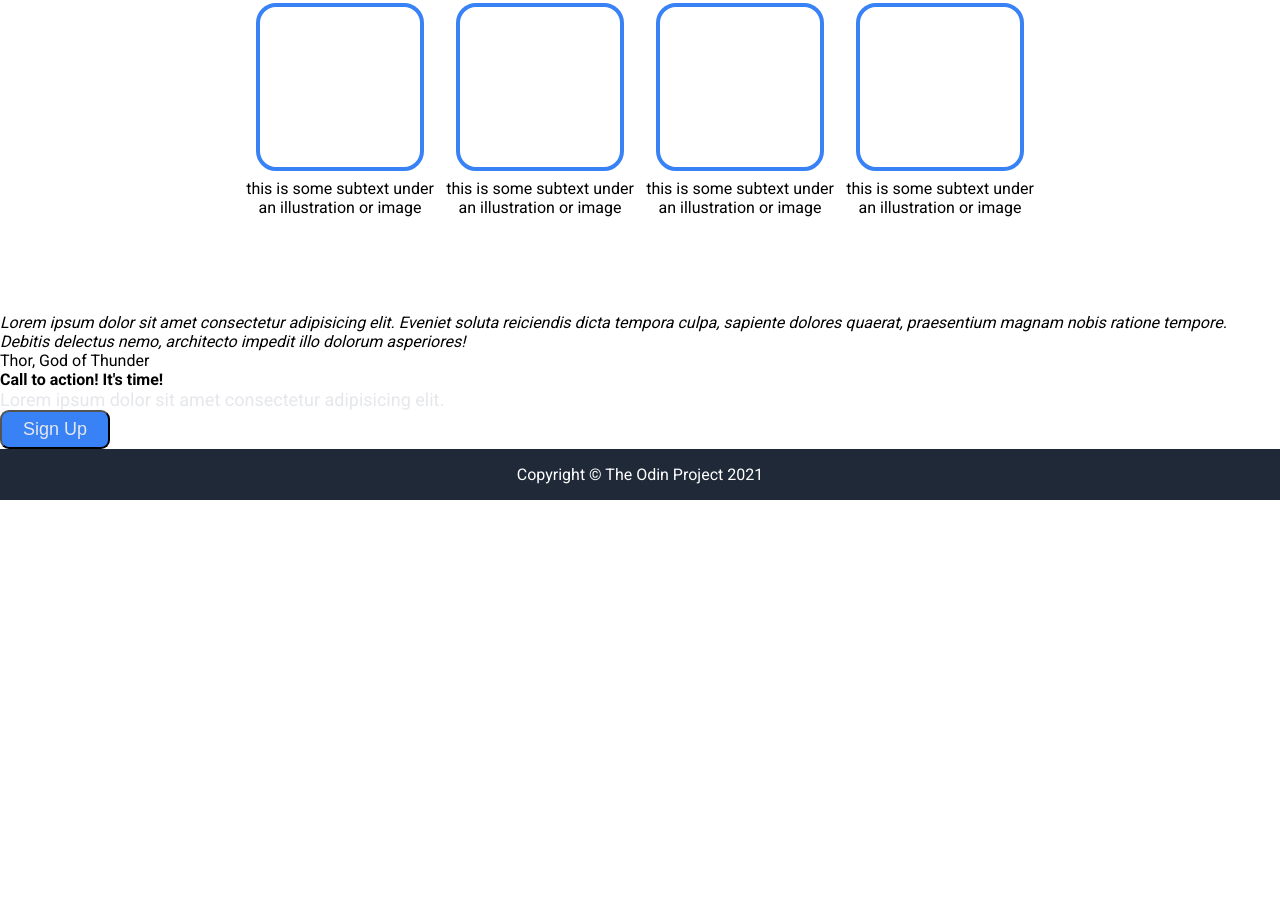
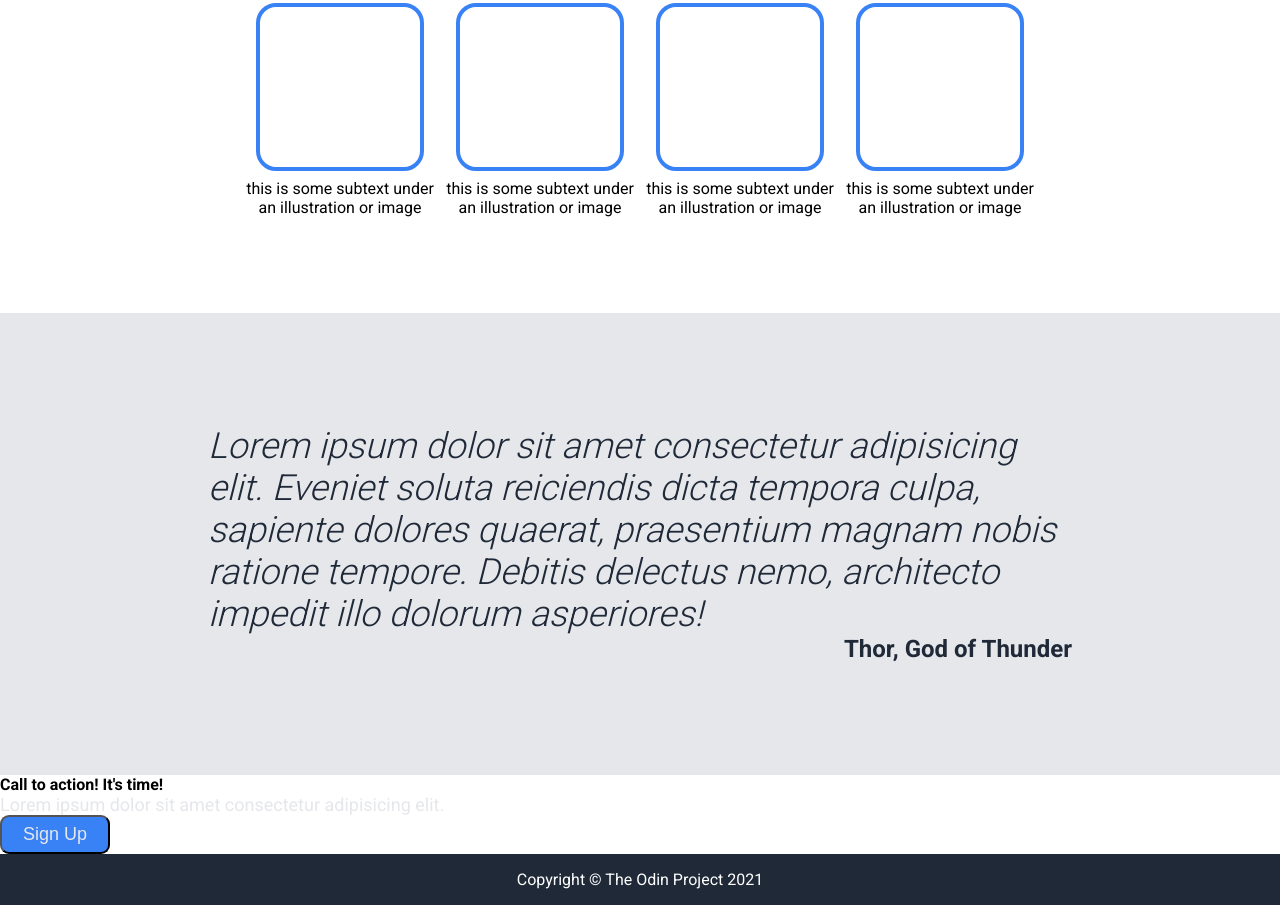
Before and after one commit to AntonJ223/project_landingPage, a plain HTML site: page index.html in a window 1280 px wide. Shown: the part 651-1556 px from the top of the page. Before the commit the page ends 1151 px from the top, so only its background shows below. Drawn offline with Linux system fonts and the light colour scheme.

Commit message:
Add styling for the quote

```diff
--- a/style.css
+++ b/style.css
@@ -126,6 +126,25 @@ main h2 {
     height: 160px;
 }
 /* ----- Quote ----- */
+.quote {
+    background-color: #E5E7EB;
+    display: flex;
+    flex-direction: column;
+    justify-content: center;
+    padding: 7em 13em;
+}
+
+.quote em {
+    font-size: 36px;
+    font-weight: 100;
+    color: #1F2937;
+}
+.quote p {
+    align-self: flex-end;
+    font-weight: bolder;
+    font-size: 24px;
+    color: #1F2937;
+}
 
 /* ----- Sign up ----- */
 
```
